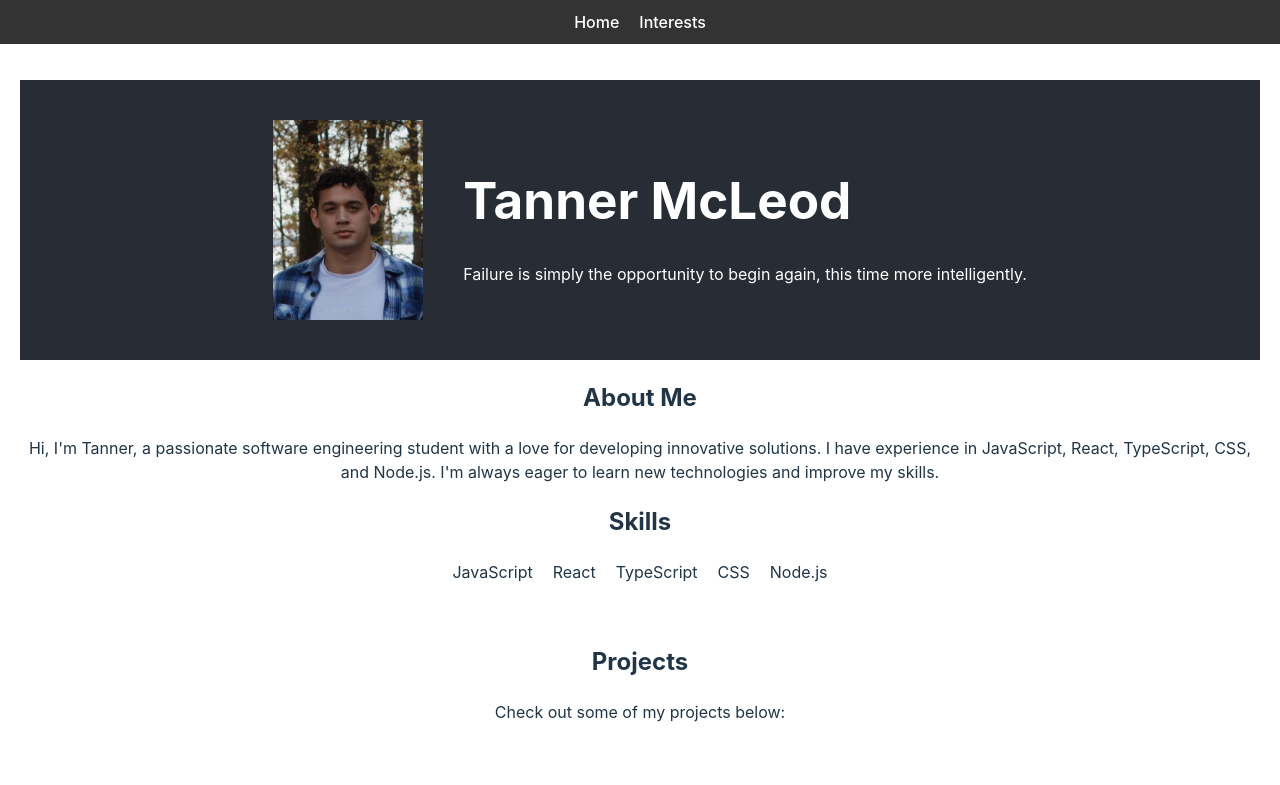
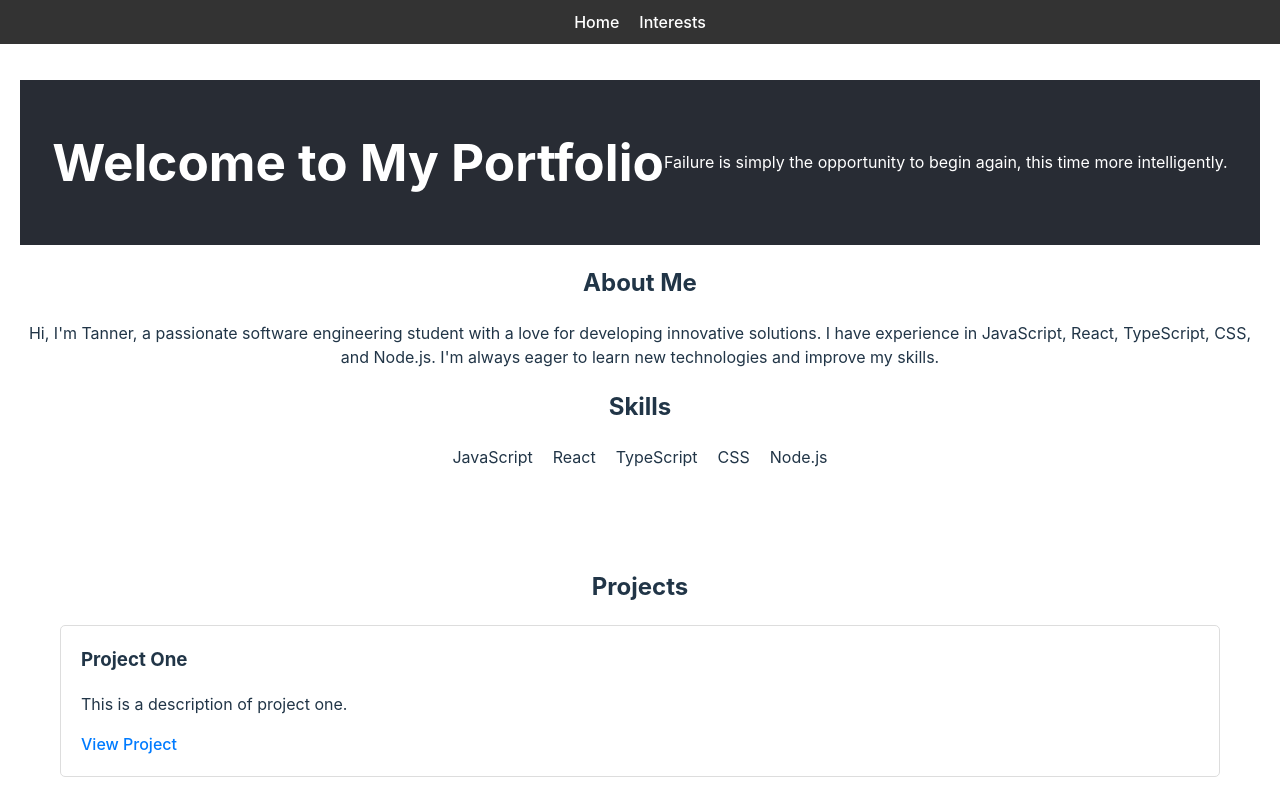
Before and after one commit to T-McLeod/Portfolio, a React (Vite) app in the folder portfolio-app/: page / in a window 1280 px wide. Shown: the top 785 px of the page. Built offline with nearby package versions, Linux system fonts and the light colour scheme.

Commit message:
Created a new component section to handle all projects

```diff
--- a/portfolio-app/src/components/Home.tsx
+++ b/portfolio-app/src/components/Home.tsx
@@ -1,16 +1,13 @@
 import React from 'react';
+import Projects from './Projects';
 import './Home.css';
-import headshot from '../assets/Tanner_McLeod_Headshot.jpg';
 
 const Home: React.FC = () => {
   return (
     <div className="home">
       <header className="home-header">
-        <img src={headshot} alt="Tanner's Headshot" className="headshot" />
-        <div className="header-text">
-          <h1>Tanner McLeod</h1>
-          <p>Failure is simply the opportunity to begin again, this time more intelligently.</p>
-        </div>
+        <h1>Welcome to My Portfolio</h1>
+        <p>Failure is simply the opportunity to begin again, this time more intelligently.</p>
       </header>
       <section className="about-me">
         <h2>About Me</h2>
@@ -31,14 +28,11 @@ const Home: React.FC = () => {
         </ul>
       </section>
       <section className="projects">
-        <h2>Projects</h2>
-        <p>Check out some of my projects below:</p>
-        {/* Add project links or descriptions here */}
+        <Projects />
       </section>
       <section className="contact">
         <h2>Contact Me</h2>
         <p>If you'd like to get in touch, feel free to reach out!</p>
-        {/* Add contact form or email link here */}
       </section>
     </div>
   );
--- /dev/null
+++ b/portfolio-app/src/components/Projects.css
@@ -0,0 +1,7 @@
+.projects {
+  padding: 20px;
+}
+
+.projects h2 {
+  text-align: center;
+}
--- /dev/null
+++ b/portfolio-app/src/components/Projects.tsx
@@ -0,0 +1,35 @@
+import React from 'react';
+import Project from './Project';
+import './Projects.css';
+
+const Projects: React.FC = () => {
+  const projectList = [
+    {
+      title: 'Project One',
+      description: 'This is a description of project one.',
+      link: 'https://example.com/project-one'
+    },
+    {
+      title: 'Project Two',
+      description: 'This is a description of project two.',
+      link: 'https://example.com/project-two'
+    },
+    // Add more projects as needed
+  ];
+
+  return (
+    <div className="projects">
+      <h2>Projects</h2>
+      {projectList.map((project, index) => (
+        <Project
+          key={index}
+          title={project.title}
+          description={project.description}
+          link={project.link}
+        />
+      ))}
+    </div>
+  );
+};
+
+export default Projects;
```
